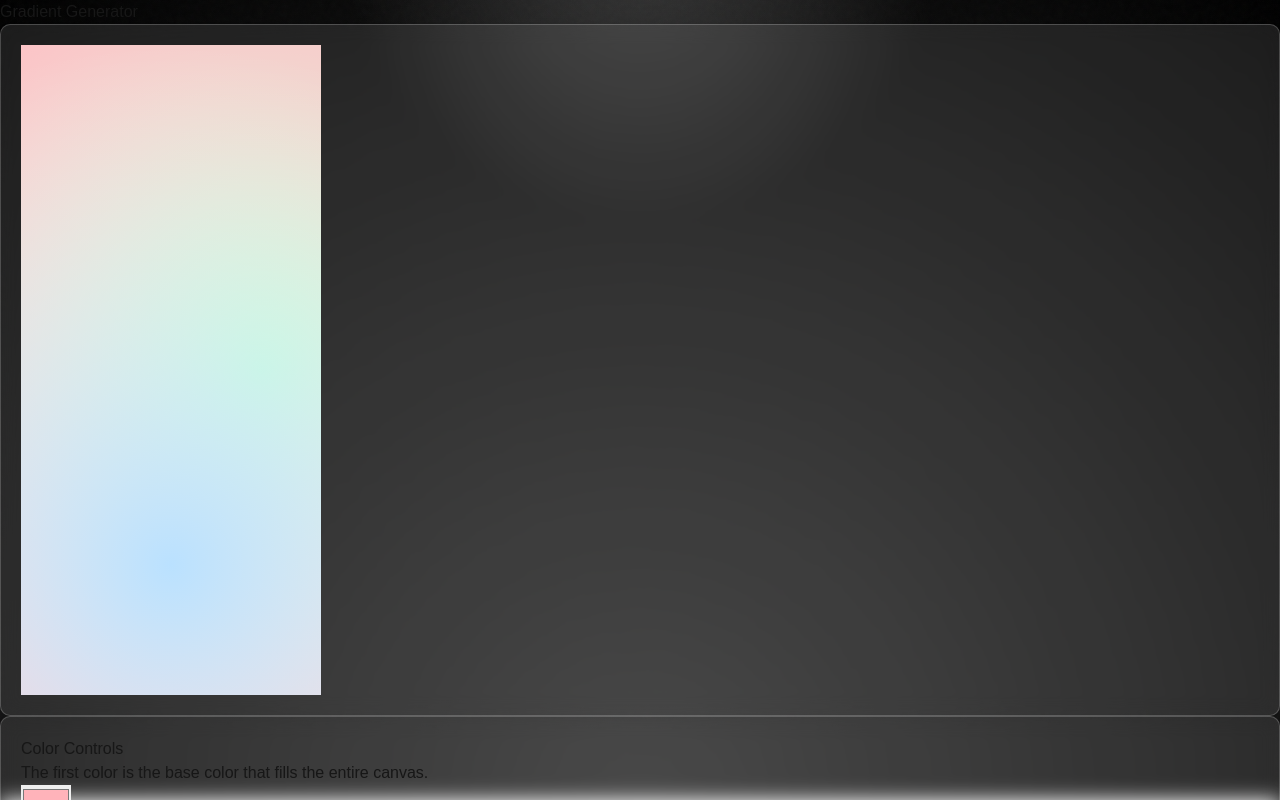
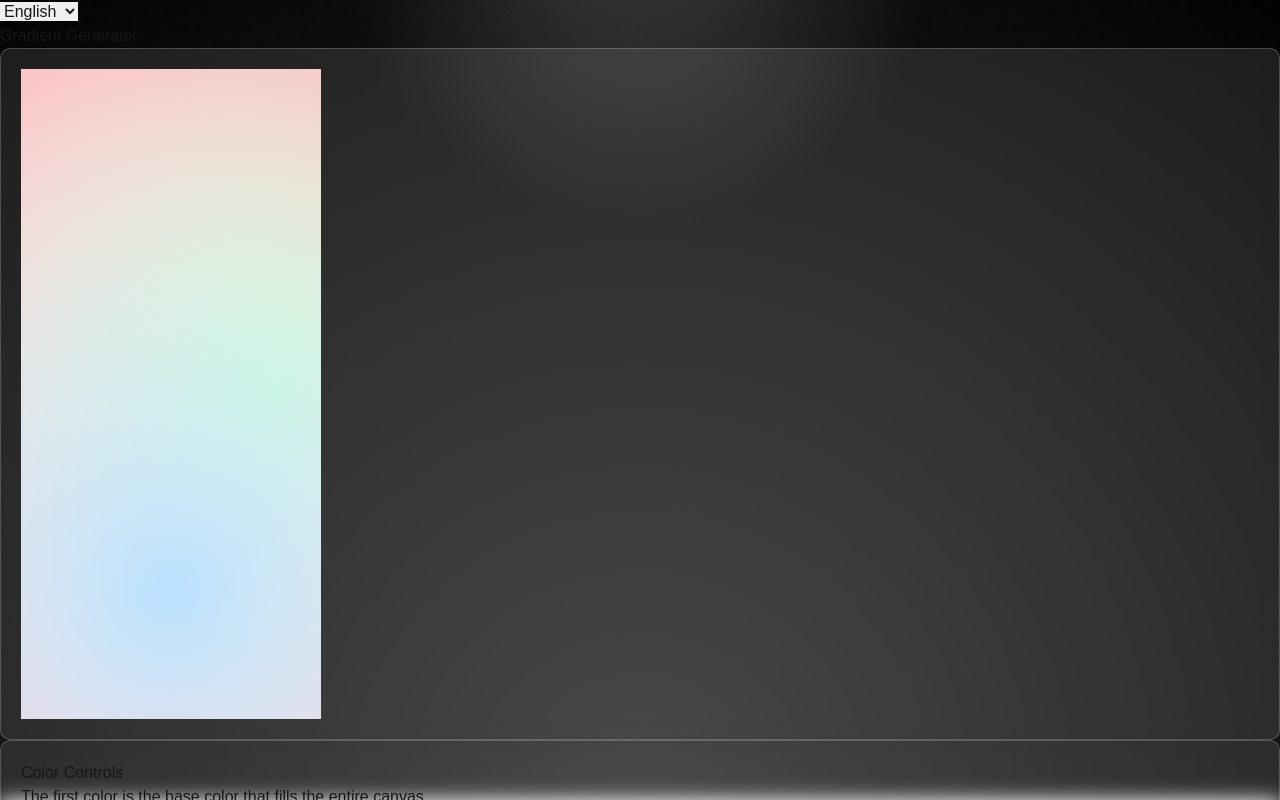
Before and after one commit to txnioh/gradient-generator, a Next.js app: page / in a window 1280 px wide. Shown: the top 800 px of the page. Built offline with nearby package versions, Linux system fonts and the light colour scheme.

Commit message:
Added translation in Spanish and English

```diff
--- a/src/app/components/canvas-settings/index.jsx
+++ b/src/app/components/canvas-settings/index.jsx
@@ -7,7 +7,8 @@ export default function CanvasSettings({
   handleDownload,
   showColorPoints,
   setShowColorPoints,
-  isTransitioningAspectRatio
+  isTransitioningAspectRatio,
+  t
 }) {
   const [downloadFormat, setDownloadFormat] = useState('png');
   const [downloadResolution, setDownloadResolution] = useState('hd');
@@ -20,11 +21,11 @@ export default function CanvasSettings({
 
   return (
     <div className={`${styles.glassEffect} space-y-6 p-6`}>
-      <h2 className="text-xl font-bold mb-4 text-orange-300">Canvas Settings</h2>
+      <h2 className="text-xl font-bold mb-4 text-orange-300">{t.canvasSettings}</h2>
 
       <div className="space-y-2">
         <label className="block text-sm font-bold text-orange-200">
-          Aspect Ratio
+          {t.aspectRatio}
         </label>
         <select
           value={aspectRatio}
@@ -41,7 +42,7 @@ export default function CanvasSettings({
       </div>
 
       <div className="flex items-center justify-between">
-        <span className="text-sm font-bold text-orange-200">Show Color Points</span>
+        <span className="text-sm font-bold text-orange-200">{t.showColorPoints}</span>
         <label className="relative inline-flex items-center cursor-pointer">
           <input
             type="checkbox"
@@ -55,7 +56,7 @@ export default function CanvasSettings({
 
       <div className="space-y-2">
         <label className="block text-sm font-bold text-orange-200">
-          Download Options
+          {t.downloadOptions}
         </label>
         <div className="flex flex-col space-y-2">
           <select
@@ -79,7 +80,7 @@ export default function CanvasSettings({
             onClick={() => handleDownload(downloadFormat, downloadResolution)}
             className="w-full px-4 py-2 bg-orange-300 text-gray-900 text-sm font-bold rounded-md hover:bg-orange-200 transition-colors"
           >
-            Download
+            {t.download}
           </button>
         </div>
       </div>
--- a/src/app/components/noise-control/index.jsx
+++ b/src/app/components/noise-control/index.jsx
@@ -3,7 +3,8 @@ import styles from '../../styles/glass.module.css';
 
 export default function NoiseControl({
   noiseAmount,
-  setNoiseAmount
+  setNoiseAmount,
+  t
 }) {
   const handleNoiseChange = (e) => {
     setNoiseAmount(parseInt(e.target.value));
@@ -14,10 +15,10 @@ export default function NoiseControl({
 
   return (
     <div className={`${styles.glassEffect} space-y-4 p-6`}>
-      <h2 className="text-xl font-bold mb-4 text-orange-300">Noise Control</h2>
+      <h2 className="text-xl font-bold mb-4 text-orange-300">{t.noiseControl}</h2>
       <div className="space-y-2">
         <label className="block text-sm font-bold text-orange-200">
-          Noise Amount: {noisePercentages[noiseAmount]}%
+          {t.noiseAmount}: {noisePercentages[noiseAmount]}%
         </label>
         <div className="relative pt-1">
           <input
--- a/src/app/page.js
+++ b/src/app/page.js
@@ -8,6 +8,7 @@ import CanvasSettings from './components/canvas-settings';
 import BackgroundGradient from './components/background-gradient';
 import glassStyles from './styles/glass.module.css';
 import Color from 'color';
+import translations from '../translations.json';
 
 const generatePastelColor = () => {
   const r = Math.floor((Math.random() * 55) + 200).toString(16);
@@ -42,6 +43,8 @@ export default function Home() {
   const [isTransitioning, setIsTransitioning] = useState(false);
   const [transitionColors, setTransitionColors] = useState(null);
   const [isTransitioningAspectRatio, setIsTransitioningAspectRatio] = useState(false);
+  const [language, setLanguage] = useState('en');
+  const t = translations[language];
 
   useEffect(() => {
     drawGradient();
@@ -400,7 +403,19 @@ export default function Home() {
       <BackgroundGradient />
 
       <main className="flex-grow flex flex-col items-center justify-center p-4">
-        <h1 className="text-5xl md:text-6xl font-bold mb-12 text-center text-orange-300">Gradient Generator</h1>
+        <div className="absolute top-4 right-4">
+          <select
+            value={language}
+            onChange={(e) => setLanguage(e.target.value)}
+            className="bg-black text-orange-300 rounded-md px-3 py-2 text-sm focus:ring-2 focus:ring-orange-400"
+          >
+            <option value="en">English</option>
+            <option value="es">Español</option>
+            <option value="zh">中文</option>
+          </select>
+        </div>
+
+        <h1 className="text-5xl md:text-6xl font-bold mb-12 text-center text-orange-300">{t.title}</h1>
 
         <div className="grid grid-cols-1 md:grid-cols-2 lg:grid-cols-3 gap-6 w-full max-w-7xl">
           <div className="col-span-1 md:col-span-2 lg:col-span-1 flex flex-col items-center">
@@ -426,6 +441,7 @@ export default function Home() {
               hoveredColorIndex={hoveredColorIndex}
               animateTransition={animateTransition}
               isTransitioning={isTransitioning}
+              t={t}
             />
           </div>
 
@@ -433,6 +449,7 @@ export default function Home() {
             <NoiseControl
               noiseAmount={noiseAmount}
               setNoiseAmount={setNoiseAmount}
+              t={t}
             />
 
             <CanvasSettings
@@ -442,6 +459,7 @@ export default function Home() {
               showColorPoints={showColorPoints}
               setShowColorPoints={setShowColorPoints}
               isTransitioningAspectRatio={isTransitioningAspectRatio}
+              t={t}
             />
           </div>
         </div>
--- /dev/null
+++ b/src/translations.json
@@ -0,0 +1,47 @@
+{
+  "en": {
+    "title": "Gradient Generator",
+    "colorControls": "Color Controls",
+    "baseColorInfo": "The first color is the base color that fills the entire canvas.",
+    "size": "Size",
+    "addColor": "Add Color",
+    "randomize": "Randomize",
+    "noiseControl": "Noise Control",
+    "noiseAmount": "Noise Amount",
+    "canvasSettings": "Canvas Settings",
+    "aspectRatio": "Aspect Ratio",
+    "showColorPoints": "Show Color Points",
+    "downloadOptions": "Download Options",
+    "download": "Download"
+  },
+  "es": {
+    "title": "Generador de Gradientes",
+    "colorControls": "Controles de Color",
+    "baseColorInfo": "El primer color es el color base que llena todo el lienzo.",
+    "size": "Tamaño",
+    "addColor": "Añadir Color",
+    "randomize": "Aleatorizar",
+    "noiseControl": "Control de Ruido",
+    "noiseAmount": "Cantidad de Ruido",
+    "canvasSettings": "Ajustes del Lienzo",
+    "aspectRatio": "Relación de Aspecto",
+    "showColorPoints": "Mostrar Puntos de Color",
+    "downloadOptions": "Opciones de Descarga",
+    "download": "Descargar"
+  },
+  "zh": {
+    "title": "渐变生成器",
+    "colorControls": "颜色控制",
+    "baseColorInfo": "第一个颜色是填充整个画布的基色。",
+    "size": "大小",
+    "addColor": "添加颜色",
+    "randomize": "随机化",
+    "noiseControl": "噪点控制",
+    "noiseAmount": "噪点数量",
+    "canvasSettings": "画布设置",
+    "aspectRatio": "宽高比",
+    "showColorPoints": "显示颜色点",
+    "downloadOptions": "下载选项",
+    "download": "下载"
+  }
+}
```
